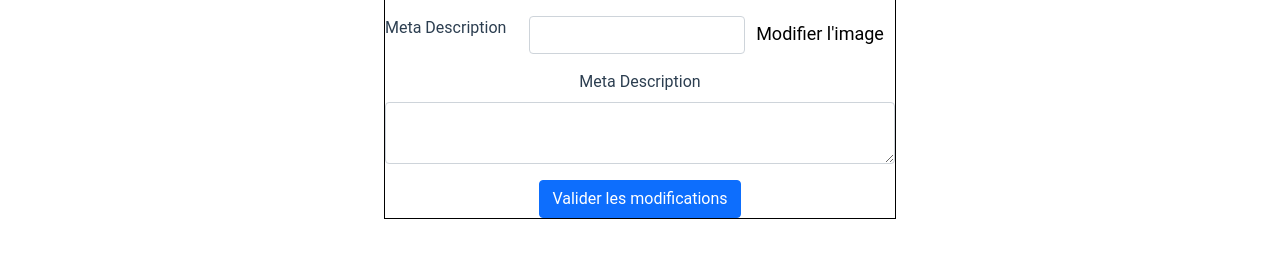
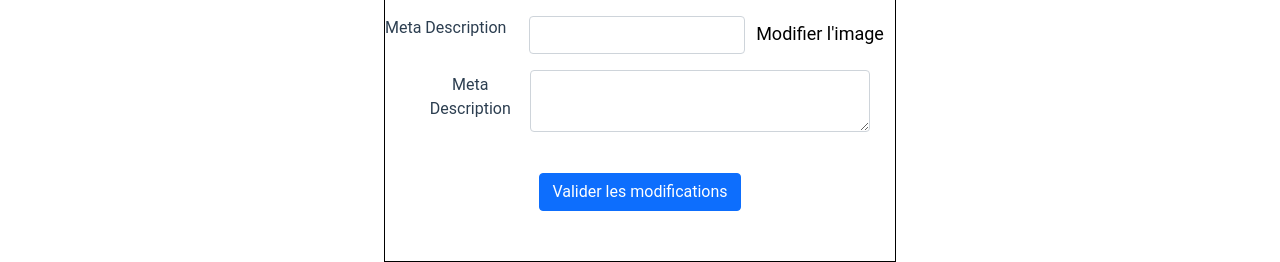
Before and after one commit to IIM-Creative-Technology/vuejs-IIMBenjaminBurstein, a Vue app: page / in a window 1280 px wide. Shown: the part 990-1252 px from the top of the page. Before the commit the page ends 1209 px from the top, so only its background shows below. Built offline with nearby package versions, Linux system fonts and the light colour scheme.

Commit message:
:rocket: Blog form

```diff
--- a/src/components/BlogForm.vue
+++ b/src/components/BlogForm.vue
@@ -21,7 +21,7 @@
                 <a href="#">Modifier l'image</a>
             </div>
         </div>
-        <div class="mb-3">
+        <div class="mb-3" id="bottom">
             <label for="exampleInputPassword1" class="form-label">Meta Description</label>
             <textarea class="form-control" > </textarea>
         </div>
@@ -74,4 +74,18 @@
         width: 80%;
         margin: 0 auto;
     }
+    #bottom {
+        display: flex;
+        width: 90%;
+        justify-content: space-between;
+        margin: 0 auto;
+        align-items: center;
+    }
+    #bottom textarea {
+        width: 75%;
+    }
+    button {
+        margin-bottom: 50px;
+        margin-top: 25px;
+    }
 </style>
```
